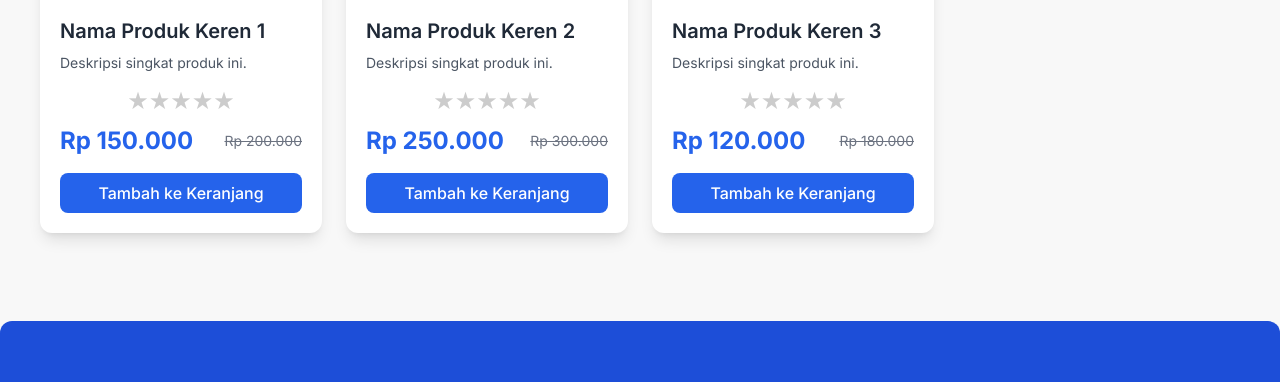
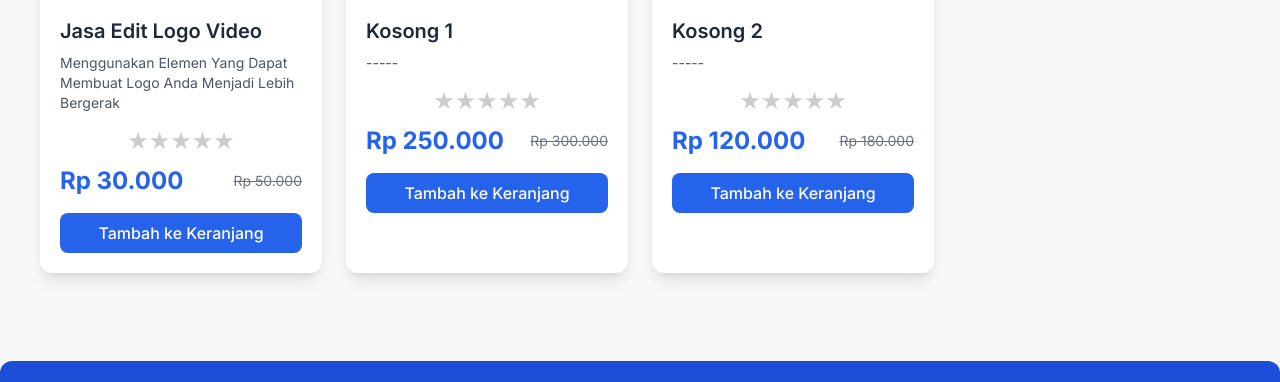
Before and after one commit to Denzzy-site/Denzzy-site.github.io, a plain HTML site: page index.html in a window 1280 px wide. Shown: the part 1676-2058 px from the top of the page. Drawn offline with nearby package versions, Linux system fonts and the light colour scheme.

Commit message:
Add files via upload

```diff
--- a/index.html
+++ b/index.html
@@ -176,10 +176,10 @@
 
         <div class="grid grid-cols-1 sm:grid-cols-2 md:grid-cols-3 lg:grid-cols-4 gap-6">
             <div class="bg-white rounded-xl shadow-lg overflow-hidden transform transition duration-300 hover:scale-105 hover:shadow-xl">
-                <img src="Produk1.jpg" alt="Produk 1" class="w-full h-48 object-cover">
+                <img src="https://i.postimg.cc/BZR1YFbq/produk1.jpg" alt="Produk 1" class="w-full h-48 object-cover">
                 <div class="p-5">
-                    <h3 class="text-xl font-semibold text-gray-800 mb-2">Nama Produk Keren 1</h3>
-                    <p class="text-gray-600 text-sm mb-3">Deskripsi singkat produk ini.</p>
+                    <h3 class="text-xl font-semibold text-gray-800 mb-2">Jasa Edit Logo Video</h3>
+                    <p class="text-gray-600 text-sm mb-3">Menggunakan Elemen Yang Dapat Membuat Logo Anda Menjadi Lebih Bergerak</p>
                     <div class="flex items-center justify-center text-yellow-400 text-2xl mb-2 star-rating" data-rating="0">
                         <span class="star" data-value="1">&#9733;</span>
                         <span class="star" data-value="2">&#9733;</span>
@@ -188,24 +188,24 @@
                         <span class="star" data-value="5">&#9733;</span>
                     </div>
                     <div class="flex justify-between items-center mb-4">
-                        <span class="text-2xl font-bold text-blue-600">Rp 150.000</span>
-                        <span class="text-sm text-gray-500 line-through">Rp 200.000</span>
+                        <span class="text-2xl font-bold text-blue-600">Rp 30.000</span>
+                        <span class="text-sm text-gray-500 line-through">Rp 50.000</span>
                     </div>
                     <button class="w-full bg-blue-600 text-white py-2 px-4 rounded-lg hover:bg-blue-700 transition duration-300 font-medium add-to-cart-button"
                             data-product-id="prod001"
-                            data-product-name="Nama Produk Keren 1"
-                            data-product-price="150000"
-                            data-product-image="https://placehold.co/100x100/D1E7DD/000000?text=Produk+Keranjang+1">
+                            data-product-name="Jasa Edit Logo Video"
+                            data-product-price="30000"
+                            data-product-image="https://i.postimg.cc/BZR1YFbq/produk1.jpg?text=Jasa+Edit+Logo">
                         Tambah ke Keranjang
                     </button>
                 </div>
             </div>
 
             <div class="bg-white rounded-xl shadow-lg overflow-hidden transform transition duration-300 hover:scale-105 hover:shadow-xl">
-                <img src="https://placehold.co/600x400/D1E7DD/000000?text=Produk+2" alt="Produk 2" class="w-full h-48 object-cover">
+                <img src="https://placehold.co/600x400/D1E7DD/000000?text=Kosong" alt="Kosong 1" class="w-full h-48 object-cover">
                 <div class="p-5">
-                    <h3 class="text-xl font-semibold text-gray-800 mb-2">Nama Produk Keren 2</h3>
-                    <p class="text-gray-600 text-sm mb-3">Deskripsi singkat produk ini.</p>
+                    <h3 class="text-xl font-semibold text-gray-800 mb-2">Kosong 1</h3>
+                    <p class="text-gray-600 text-sm mb-3">-----</p>
                     <div class="flex items-center justify-center text-yellow-400 text-2xl mb-2 star-rating" data-rating="0">
                         <span class="star" data-value="1">&#9733;</span>
                         <span class="star" data-value="2">&#9733;</span>
@@ -219,19 +219,19 @@
                     </div>
                     <button class="w-full bg-blue-600 text-white py-2 px-4 rounded-lg hover:bg-blue-700 transition duration-300 font-medium add-to-cart-button"
                             data-product-id="prod002"
-                            data-product-name="Nama Produk Keren 2"
+                            data-product-name="Kosong 1"
                             data-product-price="250000"
-                            data-product-image="https://placehold.co/100x100/D1E7DD/000000?text=Produk+Keranjang+2">
+                            data-product-image="https://placehold.co/100x100/D1E7DD/000000?text=Produk+Kosong+1">
                         Tambah ke Keranjang
                     </button>
                 </div>
             </div>
 
             <div class="bg-white rounded-xl shadow-lg overflow-hidden transform transition duration-300 hover:scale-105 hover:shadow-xl">
-                <img src="https://placehold.co/600x400/D1E7DD/000000?text=Produk+3" alt="Produk 3" class="w-full h-48 object-cover">
+                <img src="https://placehold.co/600x400/D1E7DD/000000?text=Kosong" alt="Kosong 2" class="w-full h-48 object-cover">
                 <div class="p-5">
-                    <h3 class="text-xl font-semibold text-gray-800 mb-2">Nama Produk Keren 3</h3>
-                    <p class="text-gray-600 text-sm mb-3">Deskripsi singkat produk ini.</p>
+                    <h3 class="text-xl font-semibold text-gray-800 mb-2">Kosong 2</h3>
+                    <p class="text-gray-600 text-sm mb-3">-----</p>
                     <div class="flex items-center justify-center text-yellow-400 text-2xl mb-2 star-rating" data-rating="0">
                         <span class="star" data-value="1">&#9733;</span>
                         <span class="star" data-value="2">&#9733;</span>
@@ -245,9 +245,9 @@
                     </div>
                     <button class="w-full bg-blue-600 text-white py-2 px-4 rounded-lg hover:bg-blue-700 transition duration-300 font-medium add-to-cart-button"
                             data-product-id="prod003"
-                            data-product-name="Nama Produk Keren 3"
+                            data-product-name="Kosong 2"
                             data-product-price="120000"
-                            data-product-image="https://placehold.co/100x100/D1E7DD/000000?text=Produk+Keranjang+3">
+                            data-product-image="https://placehold.co/100x100/D1E7DD/000000?text=Produk+Kosong+2">
                         Tambah ke Keranjang
                     </button>
                 </div>
@@ -280,7 +280,7 @@
         </p>
         <div class="flex justify-center items-center bg-gray-100 p-6 rounded-lg w-fit mx-auto shadow-inner">
             <a href="https://ibb.co/nGTD4R2" target="_blank" rel="noopener noreferrer" class="block border-2 border-blue-500 rounded-md overflow-hidden">
-                <img src="https://i.ibb.co/nGTD4R2/0a25f6d65c7cff8085892e462853c849bc194c4a1263f1ab1abab347597ee0d4-5326.png"
+                <img src="https://i.postimg.cc/bJNQPjfp/0a25f6d65c7cff8085892e462853c849bc194c4a1263f1ab1abab347597ee0d4-5326.png"
                      alt="QRIS Code for RAPZ STORE"
                      class="w-48 h-48 object-contain">
             </a>
@@ -372,7 +372,7 @@
             <div class="text-center mb-8">
                 <div class="flex justify-center items-center bg-gray-100 p-6 rounded-lg w-fit mx-auto shadow-inner">
                     <a href="https://ibb.co/nGTD4R2" target="_blank" rel="noopener noreferrer" class="block border-2 border-blue-500 rounded-md overflow-hidden">
-                        <img src="https://i.ibb.co/nGTD4R2/0a25f6d65c7cff8085892e462853c849bc194c4a1263f1ab1abab347597ee0d4-5326.png"
+                        <img src="https://i.postimg.cc/bJNQPjfp/0a25f6d65c7cff8085892e462853c849bc194c4a1263f1ab1abab347597ee0d4-5326.png"
                              alt="QRIS Code for RAPZ STORE"
                              class="w-48 h-48 object-contain">
                     </a>
@@ -526,7 +526,7 @@
     <footer class="bg-gray-900 text-white py-8 mt-12 rounded-t-xl">
         <div class="container mx-auto text-center px-4">
             <p class="text-sm mb-2">&copy; 2025 Denzzy Store. Hak Cipta Dilindungi Undang-Undang.</p>
-            <p class="text-xs text-gray-400">Dibuat dengan semangat dan Tailwind CSS.</p>
+            <p class="text-xs text-gray-400">Dibuat dengan semangat.</p>
             <div class="flex justify-center space-x-4 mt-4">
                 <a href="https://wa.me/6285773105536" target="_blank" rel="noopener noreferrer" class="text-gray-400 hover:text-white transition duration-300">Whatsapp</a>
                 <a href="https://instagram.com/denzsukaikan" target="_blank" rel="noopener noreferrer" class="text-gray-400 hover:text-white transition duration-300">Instagram</a>
@@ -566,7 +566,7 @@
                 subtotal += item.price * item.quantity;
             });
             // Example shipping: Rp 20.000 if cart is not empty, else Rp 0
-            const shipping = subtotal > 0 ? 20000 : 0;
+            const shipping = subtotal > 0 ? 0 : 0;
             const total = subtotal + shipping;
             return { subtotal, shipping, total };
         }
@@ -965,7 +965,7 @@
                 setTimeout(() => {
                     splashScreen.classList.add('hidden');
                     document.body.style.overflow = ''; // Restore body scroll after splash screen
-                }, 500); // 0.5 second delay for splash screen (faster)
+                }, 1500); // 0.5 second delay for splash screen (faster)
             });
         });
     </script>
```
